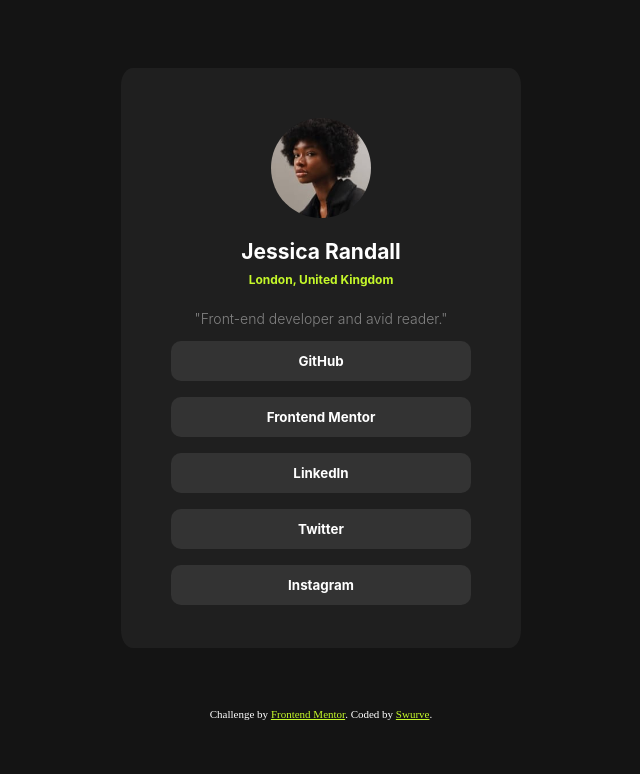
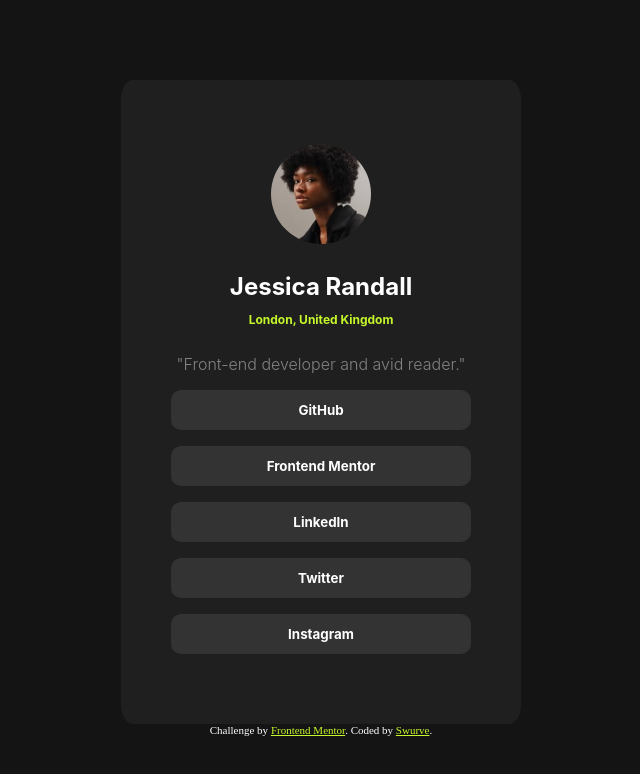
Before and after one commit to SwurveBoi/Frontendmentor-Solutions, a plain HTML site: page social-links-profile-main/index.html in a window 1280 px wide. Shown: the whole page, without its empty margins (319-959 px from the left). Drawn offline with Linux system fonts and the light colour scheme.

Commit message:
Updated both index and style

```diff
--- a/social-links-profile-main/css/style.css
+++ b/social-links-profile-main/css/style.css
@@ -7,19 +7,21 @@
   color: hsl(75, 94%, 57%);
 }
 
-.avatar{
+body{
   display: flex;
+  flex-direction: column;
+  align-items: center;
   justify-content: center;
-  padding-top: 50px;
+  height: 100vh;
 }
 
 .background {
-  margin: auto;
   background-color: hsl(0, 0%, 12%);
   width: 400PX;
   height: 580PX;
   border-radius: 3%;
-
+  text-align: center;
+  padding-top: 5%;
 }
 
 img{
@@ -28,10 +30,6 @@ img{
 
 }
 
-.prof-info{
-  text-align: center;
-  font-size: 14px;
-}
 
 .full-name{
   color: hsl(0, 0%, 100%);
@@ -59,6 +57,7 @@ img{
   gap: 1em;
   flex-direction: column;
   align-items: center;
+
 }
 
 button{
@@ -68,16 +67,9 @@ button{
   width: 75%;
   height: 40px;
   border-radius: 10px;
+
 }
 
-#canvas{
-  display: flex;
-  background-color: hsl(0, 0%, 8%);
-  justify-content: center;
-  align-items: center;
-  height: 700px;
-  width: auto;
-}
 
 button:hover{
   background-color: hsl(75, 94%, 57%);
@@ -85,6 +77,7 @@ button:hover{
   cursor: pointer;
 }
 
+
 body{
   background-color: hsl(0, 0%, 8%);
 }
--- a/social-links-profile-main/index.html
+++ b/social-links-profile-main/index.html
@@ -16,13 +16,11 @@
     <link rel="stylesheet" href="css/style.css" />
   </head>
   <body>
-    <div id="canvas">
-      <div class="background">
-        <div class="avatar">
-          <img src="assets/images/avatar-jessica.jpeg" alt="Jessica's profile picture"/>
-        </div>
-
-        <div class="prof-info">
+    <main class="background">
+      <img
+        src="assets/images/avatar-jessica.jpeg"
+        alt="Jessica's profile picture"
+      />
       <p class="full-name font">
         Jessica Randall <br />
         <span class="location">London, United Kingdom</span>
@@ -31,22 +29,21 @@
       <p class="hobby font" id="hobby">
         "Front-end developer and avid reader."
       </p>
-        </div>
 
-        <div class="prof-links">
+      <section class="prof-links">
         <button class="font">GitHub</button>
         <button class="font">Frontend Mentor</button>
         <button class="font">LinkedIn</button>
         <button class="font">Twitter</button>
         <button class="font">Instagram</button>
-        </div>
-      </div>
-    </div>
-    <div class="attribution">
+      </section>
+    </main>
+
+    <footer class="attribution">
       Challenge by
       <a href="https://www.frontendmentor.io?ref=challenge" target="_blank"
         >Frontend Mentor</a
       >. Coded by <a href="#">Swurve</a>.
-    </div>
+    </footer>
   </body>
 </html>
```
Lines whose indentation alone changed are shown as unchanged.
